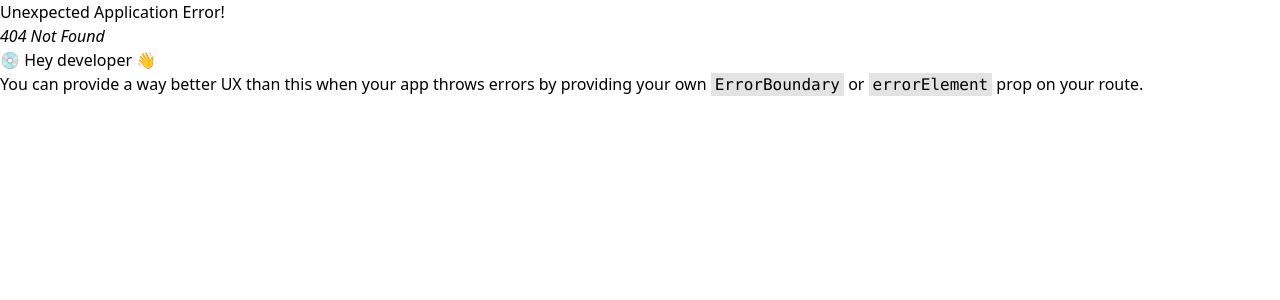
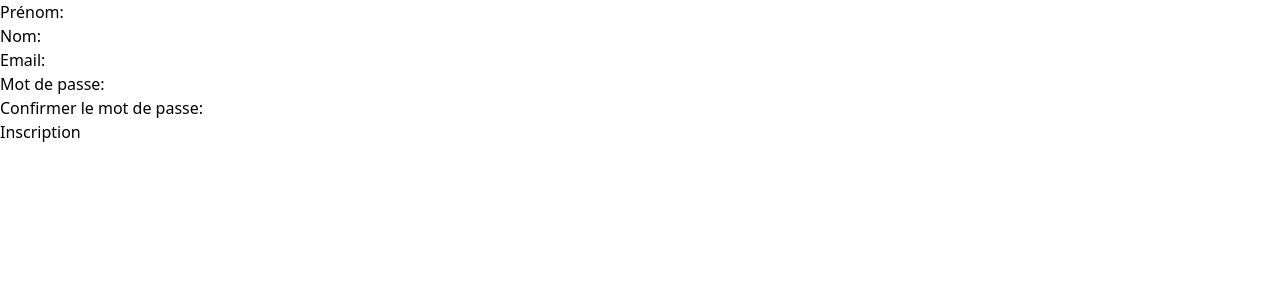
Before and after one commit to VChiofalo/medika, a React (Vite) app in the folder medika/frontend/: page /register in a window 1280 px wide. Before the commit this address had no page. Shown: the top 300 px of the page. Built offline with nearby package versions, Linux system fonts and the light colour scheme.

Commit message:
components forms Users

```diff
--- a/medika/frontend/src/components/accueilpage/Accueilpage.jsx
+++ b/medika/frontend/src/components/accueilpage/Accueilpage.jsx
@@ -51,7 +51,7 @@ function AccueilPage() {
         <div className="continue-button-container absolute bottom-8 left-1/2 tr
         ansform -translate-x-1/2">
           <div className="continue-button bg-orange-500 text-white py-3 px-8 rounded-full text-lg font-semibold shadow-lg">
-            <Link to="/home">Continuer</Link>
+            <Link to="/login">Continuer</Link>
           </div>
         </div>
       )}
--- /dev/null
+++ b/medika/frontend/src/components/forms/LoginPage.jsx
@@ -0,0 +1,72 @@
+import React from 'react';
+import { Link } from 'react-router-dom';
+class LoginPage extends React.Component {
+    constructor(props) {
+        super(props);
+        this.state = {
+            email: '',
+            password: ''
+        };
+    }
+
+    handleEmailChange = (event) => {
+        this.setState({ email: event.target.value });
+    };
+
+    handlePasswordChange = (event) => {
+        this.setState({ password: event.target.value });
+    };
+
+    handleSubmit = (event) => {
+        event.preventDefault();
+        console.log('Email:', this.state.email);
+        console.log('Password:', this.state.password);
+    };
+
+    handleSignup = (event) => {
+        event.preventDefault();
+        // Logique pour rediriger l'utilisateur vers la page d'inscription ou effectuer d'autres actions
+        console.log("Redirection vers la page d'inscription...");
+    };
+
+    render() {
+        return (
+            <form onSubmit={this.handleSubmit}>
+                <div>
+                    <label htmlFor="email">Email:</label>
+                    <input
+                        name="email"
+                        type="email"
+                        id="email"
+                        value={this.state.email}
+                        onChange={this.handleEmailChange}
+                        required
+                    />
+                </div>
+                <div>
+                    <label htmlFor="password">Mot de passe:</label>
+                    <input
+                        name="password"
+                        type="password"
+                        id="password"
+                        value={this.state.password}
+                        onChange={this.handlePasswordChange}
+                        required
+                    />
+                </div>
+                <div>
+                    <button type="submit">Se connecter</button>
+                    <br /> {/* Ajout d'un saut de ligne*/}
+                    <div className="continue-button bg-green-500 text-white py-3 px-8 rounded-full text-lg font-semibold shadow-lg">
+                        <Link to="/register">Inscription</Link>
+                    </div>
+
+                    <button onClick={this.handleSignup}>Inscription</button>
+
+                </div>
+            </form>
+        );
+    }
+}
+
+export default LoginPage;
--- /dev/null
+++ b/medika/frontend/src/components/forms/SignupForm.jsx
@@ -0,0 +1,108 @@
+import React from 'react';
+
+class SignupForm extends React.Component {
+    constructor(props) {
+        super(props);
+        this.state = {
+            firstName: '',
+            lastName: '',
+            email: '',
+            password: '',
+            confirmPassword: ''
+        };
+    }
+
+    handleFirstNameChange = (event) => {
+        this.setState({ firstName: event.target.value });
+    };
+
+    handleLastNameChange = (event) => {
+        this.setState({ lastName: event.target.value });
+    };
+
+    handleEmailChange = (event) => {
+        this.setState({ email: event.target.value });
+    };
+
+    handlePasswordChange = (event) => {
+        this.setState({ password: event.target.value });
+    };
+
+    handleConfirmPasswordChange = (event) => {
+        this.setState({ confirmPassword: event.target.value });
+    };
+
+    handleSubmit = (event) => {
+        event.preventDefault();
+        console.log('First Name:', this.state.firstName);
+        console.log('Last Name:', this.state.lastName);
+        console.log('Email:', this.state.email);
+        console.log('Password:', this.state.password);
+        console.log('Confirm Password:', this.state.confirmPassword);
+    };
+
+    render() {
+        return (
+            <form onSubmit={this.handleSubmit}>
+                <div>
+                    <label htmlFor="firstName">Prénom:</label>
+                    <input
+                        name="firstname"
+                        type="text"
+                        id="firstName"
+                        value={this.state.firstName}
+                        onChange={this.handleFirstNameChange}
+                        required
+                    />
+                </div>
+                <div>
+                    <label htmlFor="lastName">Nom:</label>
+                    <input
+                        name="lastname"
+                        type="text"
+                        id="lastName"
+                        value={this.state.lastName}
+                        onChange={this.handleLastNameChange}
+                        required
+                    />
+                </div>
+                <div>
+                    <label htmlFor="email">Email:</label>
+                    <input
+                        name="email"
+                        type="email"
+                        id="email"
+                        value={this.state.email}
+                        onChange={this.handleEmailChange}
+                        required
+                    />
+                </div>
+                <div>
+                    <label htmlFor="password">Mot de passe:</label>
+                    <input
+                        name="password"
+                        type="password"
+                        id="password"
+                        value={this.state.password}
+                        onChange={this.handlePasswordChange}
+                        required
+                    />
+                </div>
+                <div>
+                    <label htmlFor="confirmPassword">Confirmer le mot de passe:</label>
+                    <input
+                        name="confirmPassword"
+                        type="password"
+                        id="confirmPassword"
+                        value={this.state.confirmPassword}
+                        onChange={this.handleConfirmPasswordChange}
+                        required
+                    />
+                </div>
+                <button type="submit">Inscription</button>
+            </form>
+        );
+    }
+}
+
+export default SignupForm;
--- a/medika/frontend/src/components/layout/Layout.jsx
+++ b/medika/frontend/src/components/layout/Layout.jsx
@@ -9,7 +9,7 @@ const Layout = () => {
   console.log(location);
   return (
     <div className="min-h-screen flex flex-col justify-between ">
-      {location.pathname === "/" ? null : <Navbar />}
+      {location.pathname === "/" || location.pathname === "/register"|| location.pathname === "/login" ? null : <Navbar />}
       <Outlet />
     </div>
   );
--- a/medika/frontend/src/main.jsx
+++ b/medika/frontend/src/main.jsx
@@ -7,6 +7,8 @@ import AccueilPage from './components/accueilpage/Accueilpage.jsx';
 import { RouterProvider, createBrowserRouter } from 'react-router-dom';
 import Layout from './components/layout/Layout.jsx';
 import UserProfilPage from './pages/user_profil_page.jsx';
+import LoginPage from './components/forms/LoginPage.jsx';
+import SignupForm from './components/forms/SignupForm.jsx';
 
 const router = createBrowserRouter([
   {
@@ -16,6 +18,9 @@ const router = createBrowserRouter([
       { path: "/home", element:<Home/>},
       { path: "/profil", element:<UserProfilPage/>},
       { path: "/parametre", element:<p>Paramètres</p>},
+      { path: "/login", element:<LoginPage/>},
+      { path: "/register", element:<SignupForm/>},
+
 
     ],
   },
```
Also changed, not shown: 1 other file (tests, documents, lock files or other folders).
